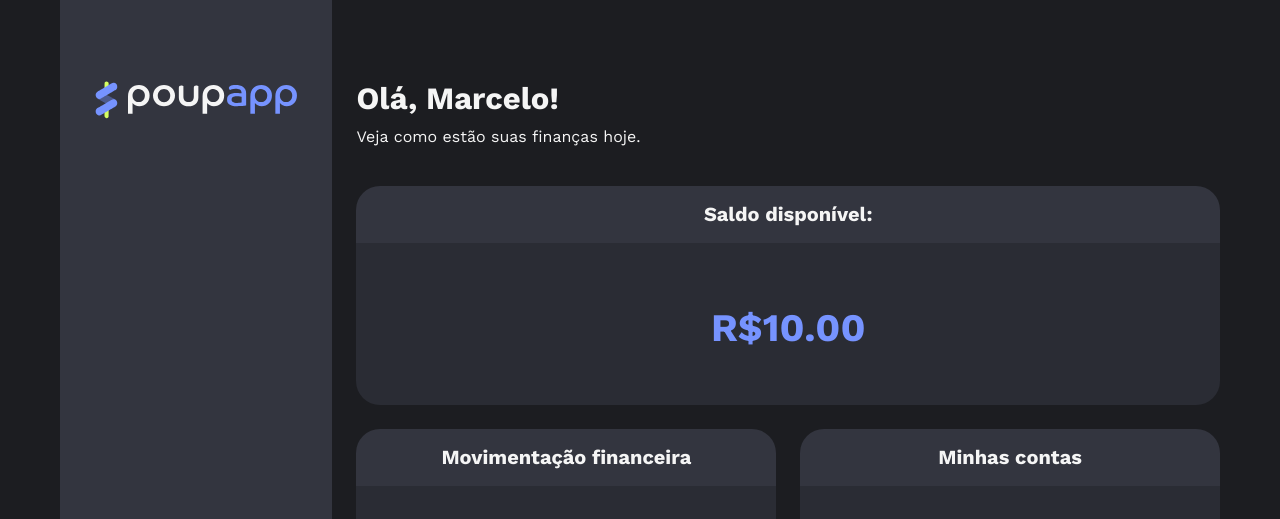
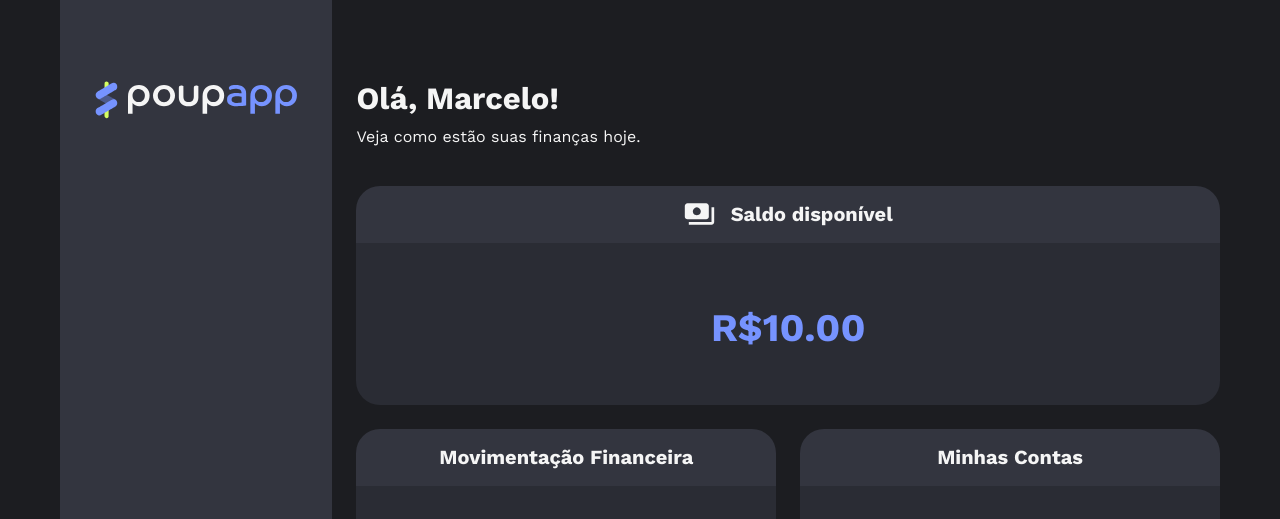
Before and after one commit to marcelo-curso-alura/poupapp-angular, an Angular app: page / in a window 1280 px wide. Shown: the top 519 px of the page. Built offline with nearby package versions, Linux system fonts and the light colour scheme.

Commit message:
aula 3 - customizando o cabecaçalho usando componente  compartilhado cards

```diff
--- /dev/null
+++ b/src/app/area-financeira/compartilhados/card/card.component.css
@@ -0,0 +1,17 @@
+.titulo-wrapper {
+  border-radius: 1.5rem 1.5rem 0rem 0rem;
+  background: var(--cabecalho-componentes);
+  padding: 1rem;
+  font-weight: 700;
+  text-align: center;
+  display: flex;
+  justify-content: center;
+  align-items: center;
+  gap: 1rem;
+}
+
+.corpo-card {
+  border-radius: 0rem 0rem 1.5rem 1.5rem;
+  background: var(--fundo-componentes);
+  padding: 2rem 1rem 1.5rem;
+}
--- /dev/null
+++ b/src/app/area-financeira/compartilhados/card/card.component.html
@@ -0,0 +1,9 @@
+<section class="saldo-card">
+  <div class="titulo-wrapper">
+    <ng-content select="[card-titulo]" />
+  </div>
+
+  <div class="corpo-card">
+    <ng-content />
+  </div>
+</section>
--- a/src/app/area-financeira/contas/contas.component.css
+++ b/src/app/area-financeira/contas/contas.component.css
@@ -1,17 +1,3 @@
-.titulo-wrapper {
-  border-radius: 1.5rem 1.5rem 0rem 0rem;
-  background: var(--cabecalho-componentes);
-  padding: 1rem;
-  font-weight: 700;
-  text-align: center;
-}
-
-.corpo-card {
-  border-radius: 0rem 0rem 1.5rem 1.5rem;
-  background: var(--fundo-componentes);
-  padding: 2rem 1rem 1.5rem;
-}
-
 .contas-e-botao {
   display: flex;
   flex-direction: column;
--- a/src/app/area-financeira/contas/contas.component.html
+++ b/src/app/area-financeira/contas/contas.component.html
@@ -1,9 +1,5 @@
-<section class="contas-card">
-  <div class="titulo-wrapper">
-    <h2 class="texto-lg">Minhas contas</h2>
-  </div>
-
-  <div class="corpo-card">
+<app-card>
+  <h2 card-titulo class="texto-lg">Minhas Contas</h2>
   <div class="contas-e-botao">
     <ul>
       @for (conta of contas(); track conta.nome) {
@@ -16,11 +12,9 @@
         </li>
       }
     </ul>
-
     <app-botao class="botao-adicionar-conta">
       <img src="icones/carteira.svg" alt="" class="icone-carteira">
       Adicionar conta
     </app-botao>
   </div>
-  </div>
-</section>
+</app-card>
--- a/src/app/area-financeira/contas/contas.component.ts
+++ b/src/app/area-financeira/contas/contas.component.ts
@@ -2,10 +2,11 @@ import { Component, input } from '@angular/core';
 import { BotaoComponent } from "../../compartilhados/botao/botao.component";
 import { ContaComponent } from "./conta/conta.component";
 import { Conta } from '../compartilhados/conta.model';
+import { CardComponent } from "../compartilhados/card/card.component";
 
 @Component({
   selector: 'app-contas',
-  imports: [BotaoComponent, ContaComponent],
+  imports: [BotaoComponent, ContaComponent, CardComponent],
   templateUrl: './contas.component.html',
   styleUrl: './contas.component.css'
 })
--- a/src/app/area-financeira/saldo/saldo.component.css
+++ b/src/app/area-financeira/saldo/saldo.component.css
@@ -1,17 +1,3 @@
-.titulo-wrapper {
-  border-radius: 1.5rem 1.5rem 0rem 0rem;
-  background: var(--cabecalho-componentes);
-  padding: 1rem;
-  font-weight: 700;
-  text-align: center;
-}
-
-.corpo-card {
-  border-radius: 0rem 0rem 1.5rem 1.5rem;
-  background: var(--fundo-componentes);
-  padding: 2rem 1rem 1.5rem;
-}
-
 .valor {
   padding: 1.8rem 0;
   color: var(--violeta-destaque);
--- a/src/app/area-financeira/saldo/saldo.component.html
+++ b/src/app/area-financeira/saldo/saldo.component.html
@@ -1,14 +1,12 @@
-<section class="saldo-card">
-  <div class="titulo-wrapper">
-    <h2 class="texto-lg">Saldo disponível:</h2>
-  </div>
-
-  <div class="corpo-card">
-    <span class="valor texto-xxxl"
-          [appDestaqueValorNumerico]="saldo()"
-          corPositiva="var(--violeta-destaque)"
-    >
+<app-card>
+  <ng-container card-titulo>
+    <img src="icones/saldo.svg" alt="" >
+    <h2 class="texto-lg">Saldo disponível</h2>
+  </ng-container>
+  <span class="valor texto-xxxl"
+        [appDestaqueValorNumerico]="saldo()"
+        corPositiva="var(--violeta-destaque)"
+  >
       {{ saldo() | currency:"BRL" }}
-    </span>
-  </div>
-</section>
+  </span>
+</app-card>
--- a/src/app/area-financeira/saldo/saldo.component.ts
+++ b/src/app/area-financeira/saldo/saldo.component.ts
@@ -1,10 +1,11 @@
 import { CurrencyPipe } from '@angular/common';
 import { Component, input } from '@angular/core';
 import { DestaqueValorNumericoDirective } from '../../compartilhados/destaque-valor-numerico-directive';
+import { CardComponent } from "../compartilhados/card/card.component";
 
 @Component({
   selector: 'app-saldo',
-  imports: [CurrencyPipe, DestaqueValorNumericoDirective],
+  imports: [CurrencyPipe, DestaqueValorNumericoDirective, CardComponent],
   templateUrl: './saldo.component.html',
   styleUrl: './saldo.component.css'
 })
--- a/src/app/area-financeira/transacoes/transacoes.component.css
+++ b/src/app/area-financeira/transacoes/transacoes.component.css
@@ -1,17 +1,3 @@
-.titulo-wrapper {
-  border-radius: 1.5rem 1.5rem 0rem 0rem;
-  background: var(--cabecalho-componentes);
-  padding: 1rem;
-  font-weight: 700;
-  text-align: center;
-}
-
-.corpo-card {
-  border-radius: 0rem 0rem 1.5rem 1.5rem;
-  background: var(--fundo-componentes);
-  padding: 2rem 1rem 1.5rem;
-}
-
 .transacoes-e-botao {
   display: flex;
   flex-direction: column;
--- a/src/app/area-financeira/transacoes/transacoes.component.html
+++ b/src/app/area-financeira/transacoes/transacoes.component.html
@@ -1,9 +1,5 @@
-<section class="transacoes-card">
-  <div class="titulo-wrapper">
-    <h2 class="texto-lg">Movimentação financeira</h2>
-  </div>
-
-  <div class="corpo-card">
+<app-card>
+  <h2 card-titulo class="texto-lg">Movimentação Financeira</h2>
   <div class="transacoes-e-botao">
     <ul>
       @for (transacao of transacoes(); track transacao.id) {
@@ -16,11 +12,9 @@
         </li>
       }
     </ul>
-
       <app-botao class="botao-adicionar-transacao">
         <img src="icones/moeda.svg" alt="" class="icone-moeda">
         Adicionar transação
       </app-botao>
     </div>
-  </div>
-</section>
+</app-card>
--- a/src/app/area-financeira/transacoes/transacoes.component.ts
+++ b/src/app/area-financeira/transacoes/transacoes.component.ts
@@ -2,10 +2,11 @@ import { Component, input } from '@angular/core';
 import { TransacaoComponent } from "./transacao/transacao.component";
 import { Transacao } from '../compartilhados/transacao.model';
 import { BotaoComponent } from "../../compartilhados/botao/botao.component";
+import { CardComponent } from '../compartilhados/card/card.component';
 
 @Component({
   selector: 'app-transacoes',
-  imports: [TransacaoComponent, BotaoComponent],
+  imports: [TransacaoComponent, BotaoComponent, CardComponent],
   templateUrl: './transacoes.component.html',
   styleUrl: './transacoes.component.css'
 })
```
Also changed, not shown: src/app/area-financeira/compartilhados/card/card.component.ts (added, +11 -0 lines), public/icones/saldo.svg (added). Lines whose indentation alone changed are shown as unchanged.
